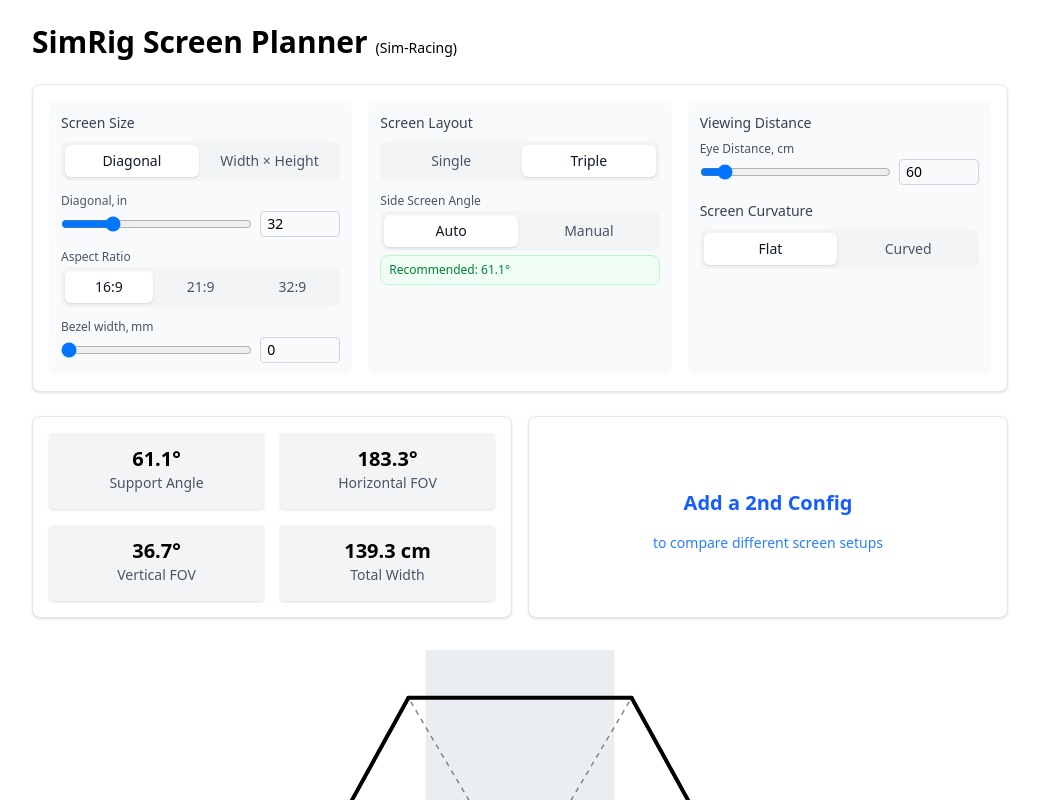
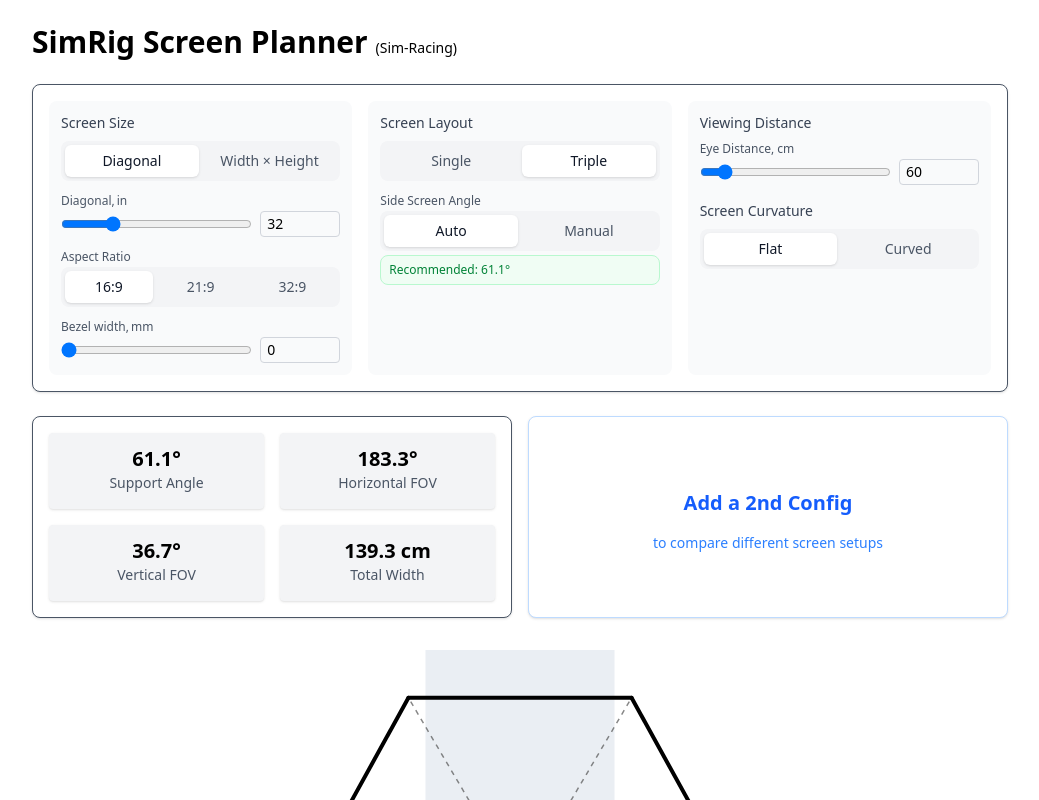
Before and after one commit to anzax/simrig-screen-planner, a React (Vite) app: page / in a window 1280 px wide. Shown: the top 800 px of the page, without its empty margins (120-1159 px from the left). Built offline with nearby package versions, Linux system fonts and the light colour scheme.

Commit message:
Add animation for configuration switching highlights

```diff
--- a/src/App.jsx
+++ b/src/App.jsx
@@ -10,6 +10,16 @@
   // State for configurations
   const [hasSecondConfig, setHasSecondConfig] = useState(false)
   const [activeConfig, setActiveConfig] = useState('main')
+  const [isAnimating, setIsAnimating] = useState(false)
+
+  // Effect to handle animation when config changes
+  useEffect(() => {
+    if (hasSecondConfig) {
+      setIsAnimating(true)
+      const timer = setTimeout(() => setIsAnimating(false), 1000) // Animation duration
+      return () => clearTimeout(timer)
+    }
+  }, [activeConfig, hasSecondConfig])
 
   // Debug log for state changes
   useEffect(() => {
@@ -57,6 +67,7 @@
         hasSecondConfig={hasSecondConfig}
         setHasSecondConfig={setHasSecondConfig}
         activeConfig={activeConfig}
+        isAnimating={isAnimating}
       />
 
       <StatsDisplay
@@ -75,6 +86,7 @@
         onAddConfig={addSecondConfig}
         activeConfig={activeConfig}
         setActiveConfig={setActiveConfig}
+        isAnimating={isAnimating}
       />
 
       <ScreenVisualizer view={view} />
--- a/src/components/SettingsPanel.jsx
+++ b/src/components/SettingsPanel.jsx
@@ -9,6 +9,7 @@
   hasSecondConfig = false,
   setHasSecondConfig = () => {},
   activeConfig = 'main',
+  isAnimating = false,
 }) {
   // Get screen properties directly from the store
   const { screen, distance, layout, curvature } = useSettingsStore()
@@ -38,11 +39,14 @@
     distance
   )
 
-  // Determine background color based on active config
+  // Determine styling based on active config
+  const borderColor = activeConfig === 'second' ? 'border-blue-600' : 'border-gray-600'
   const bgColorClass = activeConfig === 'second' ? 'bg-blue-100' : 'bg-white'
 
   return (
-    <div className={`${bgColorClass} rounded-lg shadow-sm border border-gray-200 p-4`}>
+    <div
+      className={`${bgColorClass} rounded-lg shadow-sm border ${borderColor} p-4 transition-all duration-300 ${isAnimating ? 'animate-highlight' : ''}`}
+    >
       {/* Three-column layout container */}
       <div className="grid grid-cols-1 md:grid-cols-3 gap-4">
         {/* Column 1: Screen Size with toggle and relevant controls */}
--- a/src/components/StatsDisplay.jsx
+++ b/src/components/StatsDisplay.jsx
@@ -7,6 +7,7 @@
   onAddConfig,
   activeConfig,
   setActiveConfig,
+  isAnimating = false,
 }) {
   const hasSecondConfig = secondConfig !== undefined
 
@@ -44,7 +45,7 @@
     <div className="grid grid-cols-1 md:grid-cols-2 gap-4">
       {/* Main Configuration Container */}
       <div
-        className={`bg-white rounded-lg shadow-sm border p-4 ${hasSecondConfig && activeConfig === 'main' ? 'border-blue-600' : 'border-gray-200 hover:border-blue-300 transition-colors cursor-pointer'}`}
+        className={`bg-white rounded-lg shadow-sm border p-4 transition-all duration-300 ${activeConfig === 'main' ? 'border-gray-600 shadow-md ' + (isAnimating && activeConfig === 'main' ? 'animate-highlight' : '') : 'border-gray-200 hover:border-gray-600 transition-colors cursor-pointer'}`}
         onClick={() => hasSecondConfig && setActiveConfig('main')}
       >
         {renderStatsCard(data)}
@@ -52,7 +53,7 @@
 
       {/* Second Configuration Container */}
       <div
-        className={`rounded-lg shadow-sm border p-4 ${!hasSecondConfig ? 'bg-white border-gray-200 hover:border-blue-300 transition-colors cursor-pointer' : 'bg-blue-100 ' + (activeConfig === 'second' ? 'border-blue-600' : 'border-gray-200 hover:border-blue-300 transition-colors cursor-pointer')}`}
+        className={`rounded-lg shadow-sm border p-4 transition-all duration-300 ${!hasSecondConfig ? 'bg-white border-blue-200 hover:border-blue-500 transition-colors cursor-pointer' : 'bg-blue-100 ' + (activeConfig === 'second' ? 'border-blue-600 shadow-md ' + (isAnimating && activeConfig === 'second' ? 'animate-highlight' : '') : 'border-gray-200 hover:border-blue-500 transition-colors cursor-pointer')}`}
         onClick={!hasSecondConfig ? onAddConfig : () => setActiveConfig('second')}
       >
         {hasSecondConfig ? renderStatsCard(secondConfig, true) : renderAddConfigCard()}
--- a/src/index.css
+++ b/src/index.css
@@ -1 +1,18 @@
 @import 'tailwindcss';
+
+/* Animation for configuration switching */
+@keyframes highlight-pulse {
+  0% {
+    box-shadow: 0 0 0 0 rgba(37, 99, 235, 0.1);
+  }
+  70% {
+    box-shadow: 0 0 0 10px rgba(37, 99, 235, 0);
+  }
+  100% {
+    box-shadow: 0 0 0 0 rgba(37, 99, 235, 0);
+  }
+}
+
+.animate-highlight {
+  animation: highlight-pulse 1s ease-in-out;
+}
```
